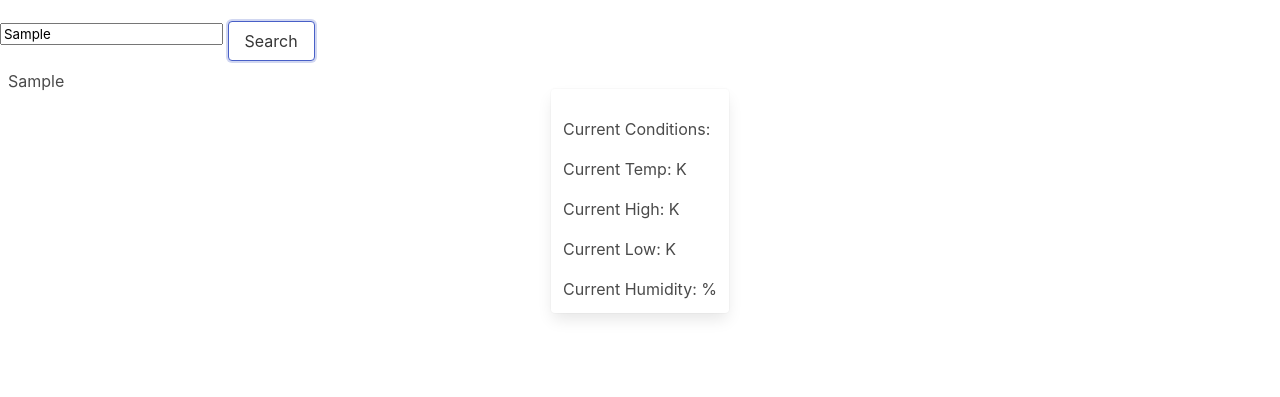
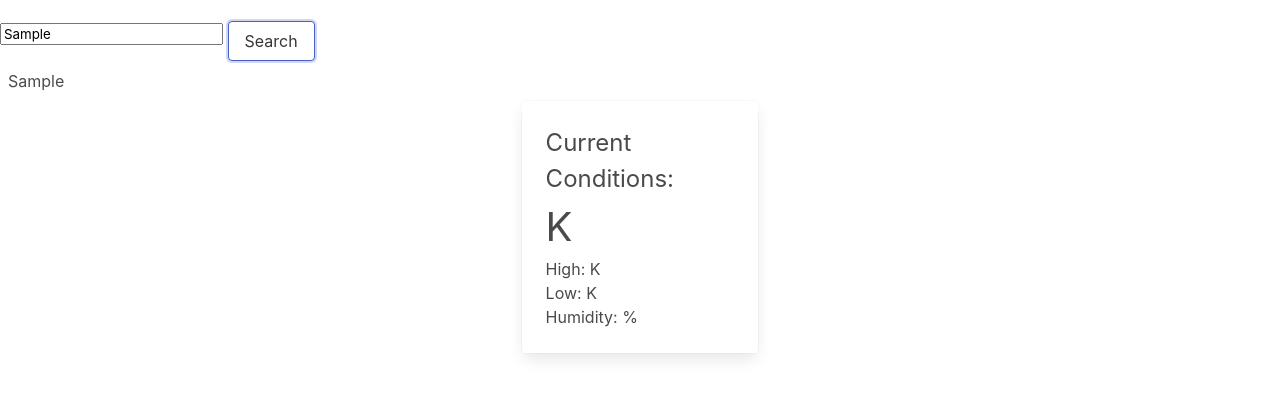
Before and after one commit to SierraNN/Challenge-6, a plain HTML site: page index.html in a window 1280 px wide. Both pictures are taken after typing "Sample" into the empty fields and a click on the button "Search". Shown: the part 99-496 px from the top of the page. Drawn offline with nearby package versions, Linux system fonts and the light colour scheme; no server answers.

Commit message:
container shows on search

```diff
--- a/assets/css/js/script.js
+++ b/assets/css/js/script.js
@@ -6,20 +6,14 @@ var weatherTempEl = $('#weather-temp');
 var weatherTempHighEl = $('#weather-temp-high');
 var weatherTempLowEl = $('#weather-temp-low');
 var weatherHumidityEl = $('#weather-humidity');
-
 var searchFormEl = $('#search-form');
-var queryURL = null;
-var weatherType = null;
-var weatherDesc = null;
-var dateTime = null;
-var temp = null;
-var tempHigh =  null;
-var tempLow = null;
-var wind = null;
-var humidity = null;
 var searchName= "";
 var request = new XMLHttpRequest();
 
+document.getElementById('container').style.visibility = "hidden";
+document.getElementById("button").addEventListener("click", function() {
+    document.getElementById('container').style.visibility = "visible";
+  });
 
 function handleSearch(event) {
     event.preventDefault();
@@ -54,12 +48,6 @@ function printsearchData(name) {
     searchDisplayEl.append(searchRowEl);
 }
 
-// function printWeatherData(name) {
-//     var searchRowEl = $('<ts>');
-//     var searchNameTdEl = $('<td>').addClass('p-2').text(name);
-//     searchRowEl.append(searchNameTdEl);
-//     weatherDisplay.textcontent = weatherData.name;
-// }
+
 
 searchFormEl.on('submit', handleSearch);
-//searchFormEl.on('submit', printWeatherData);
--- a/index.html
+++ b/index.html
@@ -14,10 +14,10 @@
     </header>
     <body>
             <h2 class="title" >Search for a City:</h2>
-            <form id="search-form">
+            <form id="search-form" name="myForm">
                 <input type="text" id="search-name-input" class="form-control" placeholder="Enter city name..."
                 required />
-                <button class="button btn-success" type="submit" id="weatherLocation">Search</button>
+                <button class="button btn-success" type="submit" id="button" >Search</button>
             </form>
 
             <section>
@@ -27,18 +27,20 @@
             <div class="columns">
               <div class="column"></div>
               <div class="column"></div>
-              <div class="card">
-                <div class="column card-content">
-                  <div class="content">
-                    <p id="weather-name"></p>
-                    <p>Current Conditions: <span id="weather-data"></span></p>
-                    <p>Current Temp: <span id="weather-temp"></span>  K</p>
-                    <p>Current High: <span id="weather-temp-high"></span>  K</p>
-                    <p>Current Low: <span id="weather-temp-low"></span>  K</p>
-                    <p>Current Humidity: <span id="weather-humidity"></span>%</p>
+
+              <div class="column">
+                <div id='container'>
+                  <div class="card card-content">
+                    <h1 id="weather-name" class="has-text-link is-size-2"></h1>
+                    <h2 class="is-size-4">Current Conditions: <span id="weather-data"></span></h2>
+                    <p class="is-size-2"><span id="weather-temp"></span>  K</p>
+                    <p>High: <span id="weather-temp-high"></span>  K</p>
+                    <p>Low: <span id="weather-temp-low"></span>  K</p>
+                    <p>Humidity: <span id="weather-humidity"></span>%</p>
                   </div>
                 </div>
               </div>
+
               <div class="column"></div>
               <div class="column"></div>
             </div>
```
Also changed, not shown: assets/css/style.css (line endings or trailing spaces).
